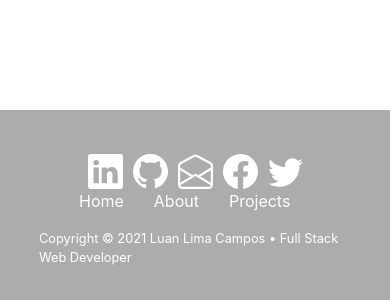
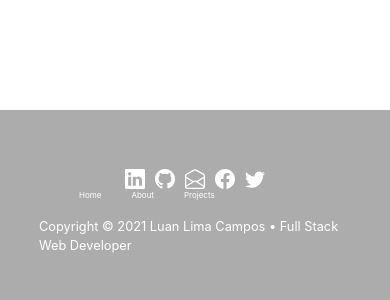
Before and after one commit to luanlcampos/luanlcampos, a React (Create React App) app: page / in a window 390 px wide. Shown: the part 2935-3235 px from the top of the page. Built offline with nearby package versions, Linux system fonts and the light colour scheme.

Commit message:
font resized

```diff
--- a/src/About/About.js
+++ b/src/About/About.js
@@ -1,5 +1,5 @@
 import {useEffect} from 'react';
-import {  Row, Col, Image } from "react-bootstrap";
+import {  Row, Col} from "react-bootstrap";
 import psLogo from "../public/ps-logo.svg";
 import restAPILogo from "../public/rest-api.svg";
 
@@ -27,7 +27,7 @@ export default function About() {
         </Row>
         <Row className="about-row">
           <Col xs={12} sm={12} md={12} lg={3} className="profile"  data-aos="fade-in" data-aos-duration="3000">
-            <img className="profile-image" src="profile.jpg" alt="profile image" rounded />
+            <img className="profile-image" src="profile.jpg" alt="profile" />
           </Col>
           <Col xs={12} md={9} className="text-center m-col" style={{margin: '0 auto'}} data-aos="fade-in" data-aos-duration="3000">
             <Row className="skills">
--- a/src/App.css
+++ b/src/App.css
@@ -64,12 +64,12 @@ footer {
 
 @media only screen and (max-width: 576px) {
   .footer-links  ul  li {
-    font-size: 1rem;
+    font-size: 0.5rem;
   }
 
   [class^="bi"] {
-    width: 35px;
-    height: 35px;
+    width: 20px;
+    height: 20px;
   }
   .footer-copyrights {
     font-size: 0.8rem;
```
